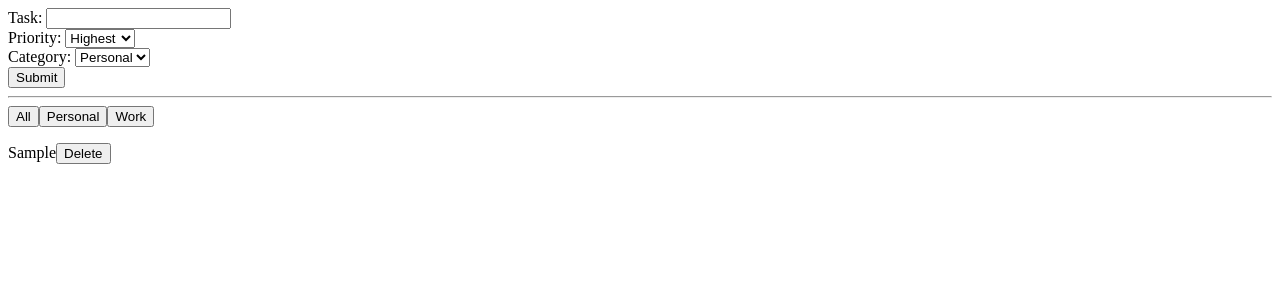
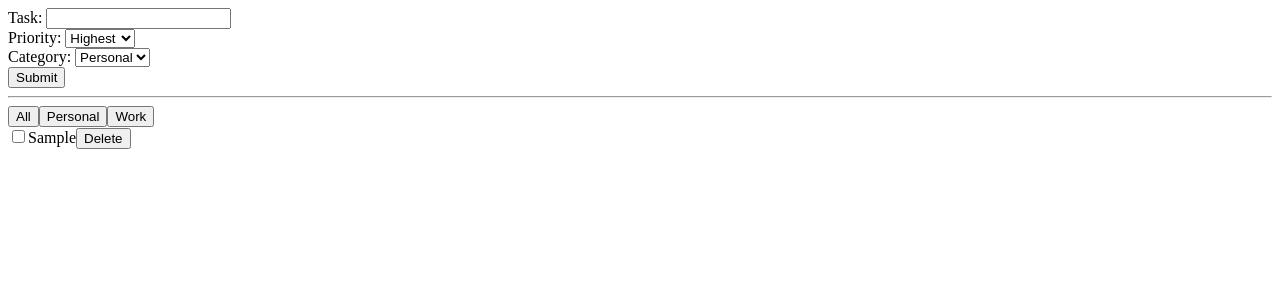
Before and after one commit to trishulnaik/todo-intern, a React (Vite) app: page / in a window 1280 px wide. Both pictures are taken after typing "Sample" into the empty fields and a click on the button "Submit". Shown: the top 300 px of the page. Built offline with nearby package versions, Linux system fonts and the light colour scheme.

Commit message:
Add to-do delete functionality

```diff
--- a/src/components/FilteredList.jsx
+++ b/src/components/FilteredList.jsx
@@ -3,14 +3,14 @@ import { todoDelete } from '../features/todos/todosSlice'
 import { useDispatch } from 'react-redux'
 
 export default function FilteredList({data}) {
-    // console.log(data)
     const dispatch = useDispatch();
   return (
     <>
         {data && data.map((item)=>(
             <div key={item.id}>
-                <p>{item.text}<button>Delete</button>
-                </p>
+                <input type="checkbox" name="checkStatus" id="checkStatus" />
+                <span>{item.text}</span>
+                <button onClick={()=>dispatch(todoDelete({id: item.id, priority: item.priority}))}>Delete</button>
             </div>
         ))}
     </>
--- a/src/features/todos/todosSlice.js
+++ b/src/features/todos/todosSlice.js
@@ -10,9 +10,12 @@ const todoSlice = createSlice({
                 text: action.payload.text,
                 completed: false,
                 category: action.payload.category,
+                priority: action.payload.priority
             })
         },
-        todoDelete(){},
+        todoDelete(state,action){
+            state[action.payload.priority] = state[action.payload.priority].filter(item => item.id!==action.payload.id);
+        },
         todoToggled(){},
         todoPatch(){},
     }
```
